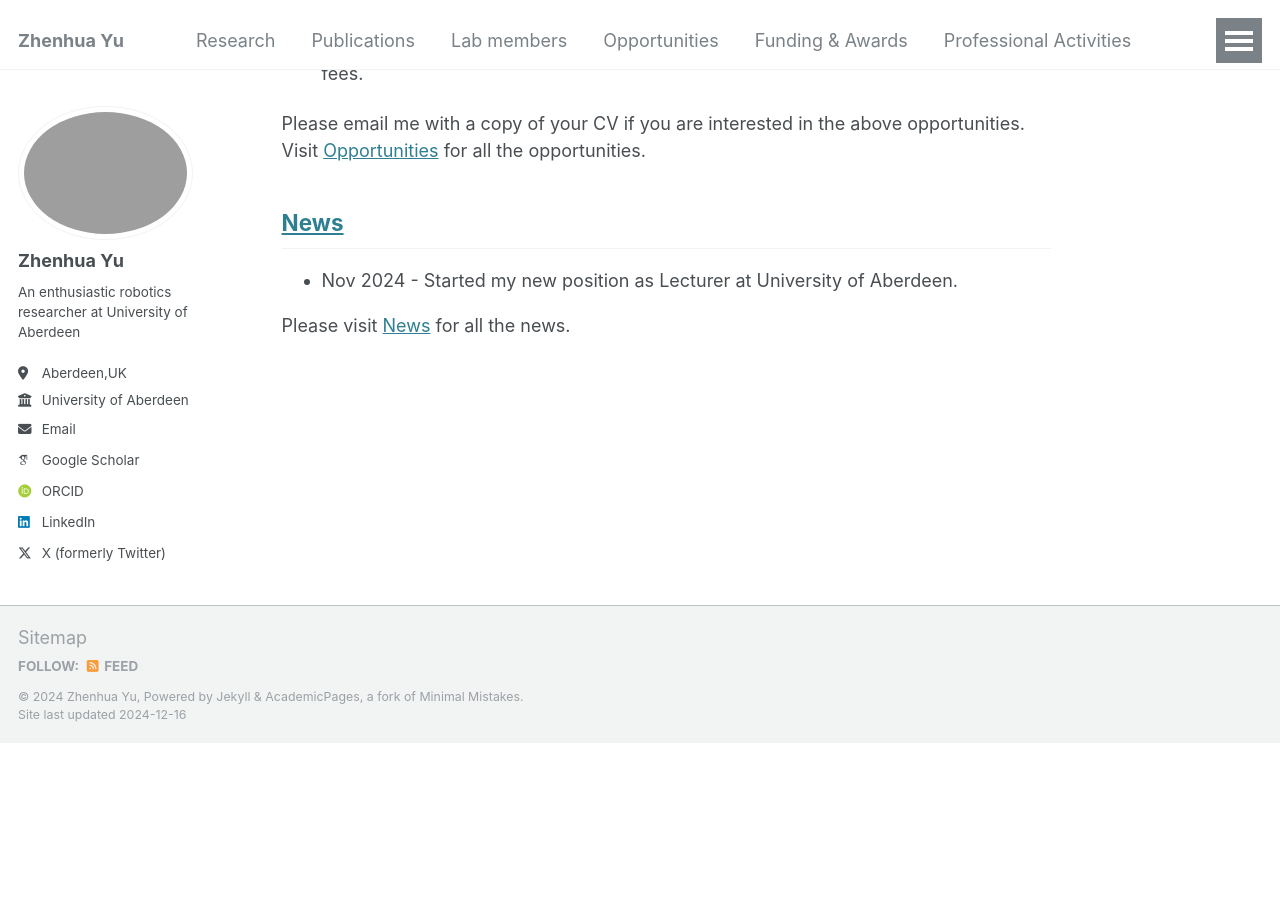
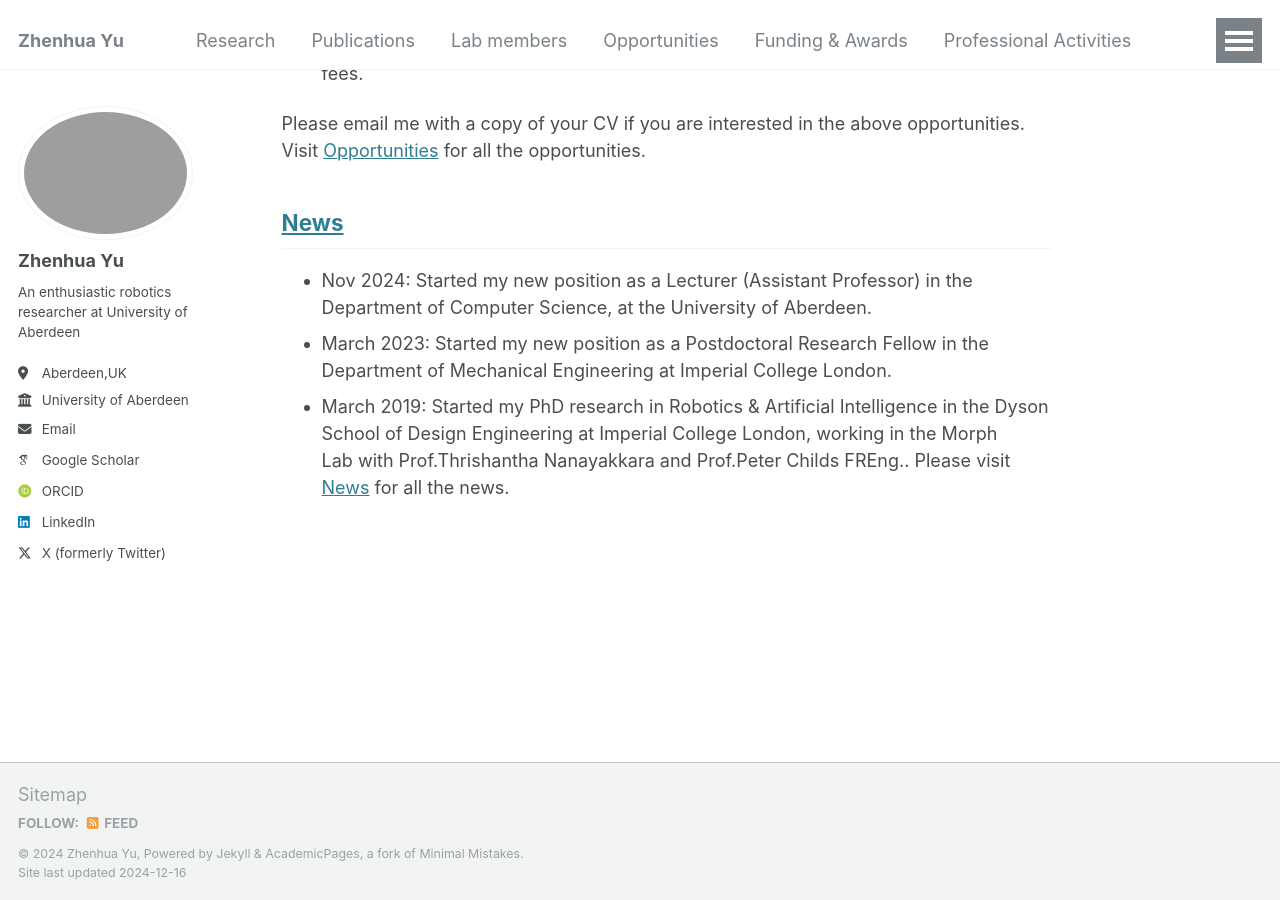
Before and after one commit to DrZhenhuaYu/DrZhenhuaYu.github.io, a Jekyll site: the page built from _pages/about.md, in a window 1280 px wide and 900 px high, scrolled down 1168 px. Built offline with Jekyll 4.4.1, drawn with Linux system fonts in a browser that asks for light colours; some web fonts are replaced; before the commit the page ends 1911 px from its top, so only the background shows below that.

Commit message:
Update about.md

```diff
--- a/_pages/about.md
+++ b/_pages/about.md
@@ -31,6 +31,7 @@ Email: zhenhua.yu@abdn.ac.uk
 Please email me with a copy of your CV if you are interested in the above opportunities. Visit [Opportunities](/opportunities/) for all the opportunities.
 
 ## [News](/news/)
-* Nov 2024 - Started my new position as Lecturer at University of Aberdeen.
-
+* Nov 2024: Started my new position as a Lecturer (Assistant Professor) in the Department of Computer Science, at the University of Aberdeen.
+* March 2023: Started my new position as a Postdoctoral Research Fellow in the Department of Mechanical Engineering at Imperial College London.
+* March 2019: Started my PhD research in Robotics & Artificial Intelligence in the Dyson School of Design Engineering at Imperial College London, working in the Morph Lab with Prof.Thrishantha Nanayakkara and Prof.Peter Childs FREng..
 Please visit [News](/news/) for all the news.
```
